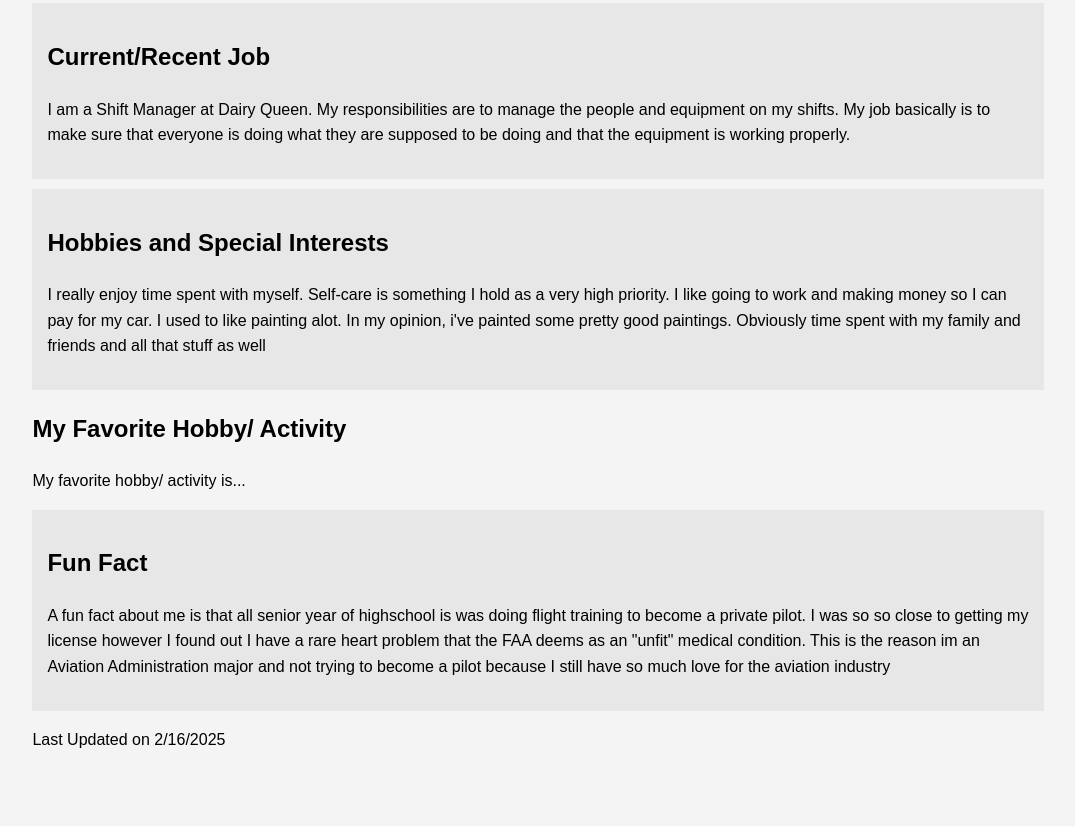
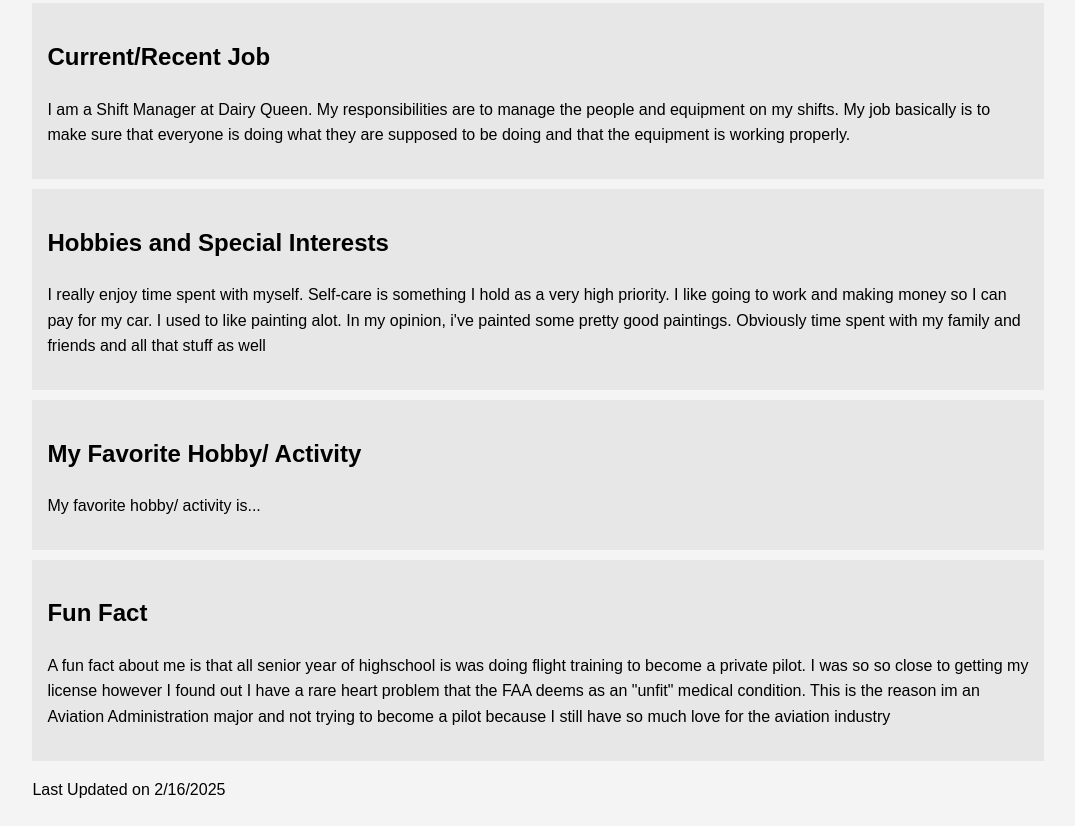
Before and after one commit to LV775/me, a plain HTML site: page index.html in a window 1280 px wide. Shown: the part 788-1614 px from the top of the page, without its empty margins (102-1177 px from the left). Before the commit the page ends 1564 px from the top, so only its background shows below. Drawn offline with Linux system fonts and the light colour scheme.

Commit message:
Update index.html

```diff
--- a/index.html
+++ b/index.html
@@ -21,7 +21,7 @@
         .main-info h1 {
             margin: 0;
         }
-        .hobbies, .lewis, .course, .job, .fun-fact, .introduction, .course2 {
+        .hobbies, .lewis, .course, .job, .fun-fact, .introduction, .course2, .hobbies2 {
             background: #e7e7e7;
             padding: 15px;
             margin-bottom: 10px;
@@ -66,7 +66,7 @@
             <p>I really enjoy time spent with myself. Self-care is something I hold as a very high priority. I like going to work and making money so I can pay for my car. I used to like painting alot. In my opinion, i've painted some pretty good paintings. Obviously time spent with my family and friends and all that stuff as well</p>
 
 	</section>
-
+	   <section class= "hobbies2">
 	    <h2>My Favorite Hobby/ Activity</h2>
 	    <p>My favorite hobby/ activity is...</p>
 
```
